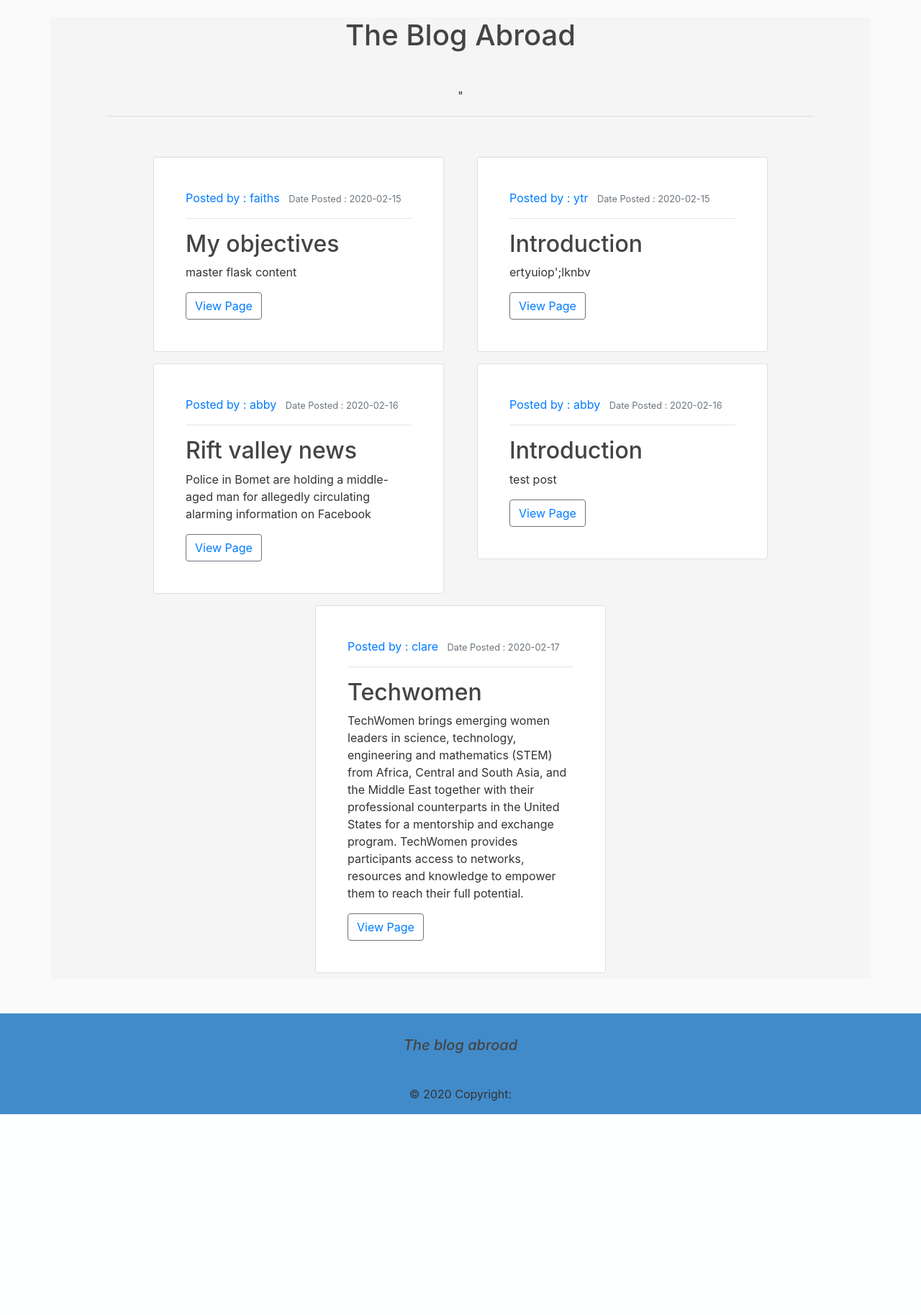
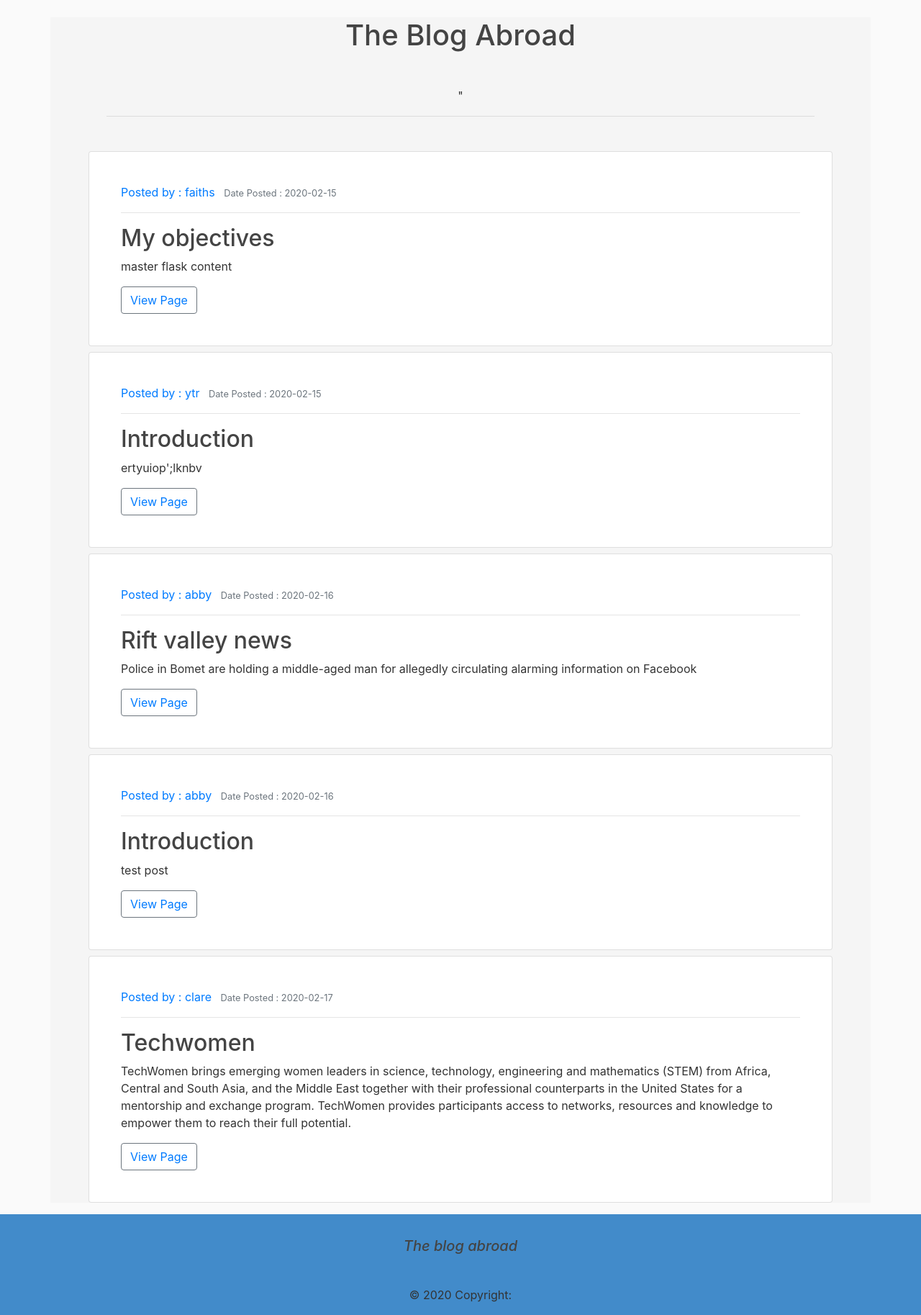
Before and after one commit to chepkiruibetty/amazing-blog, a Flask app: page / in a window 1280 px wide. Shown: the part 56-1883 px from the top of the page at 72% size. Before the commit the page ends 1604 px from the top, so only its background shows below. Run offline with Flask 2, Linux system fonts and the light colour scheme; data comes from the database, SQL or seed files in the repository; both versions use the stored data as it was after the commit; data that the repository does not hold is empty; some libraries are stand-ins or nearby versions.

Commit message:
deleted the justify content

```diff
--- a/blog/templates/home.html
+++ b/blog/templates/home.html
@@ -18,9 +18,9 @@
             </div>
         </blockquote>
     </div>
-<div class="d-flex justify-content-center flex-wrap mb-5">
+<div class="">
 {% for post in posts %}
-<div class="col-md-5">
+<div class="col-md-12">
         <article>
                 <div class="card m-2 p-4 shadow myshadow">
                     <div class="card-body">
```
Also changed, not shown: blog/site.db.
